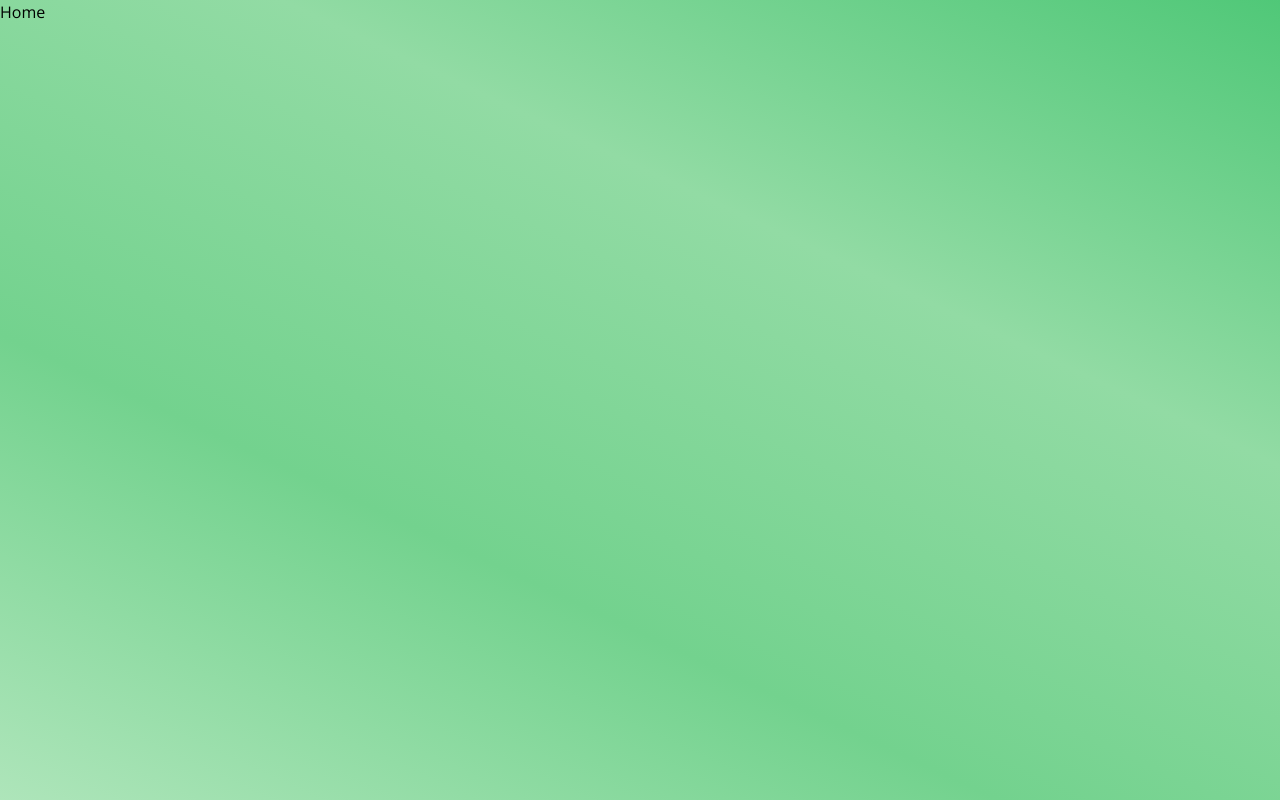
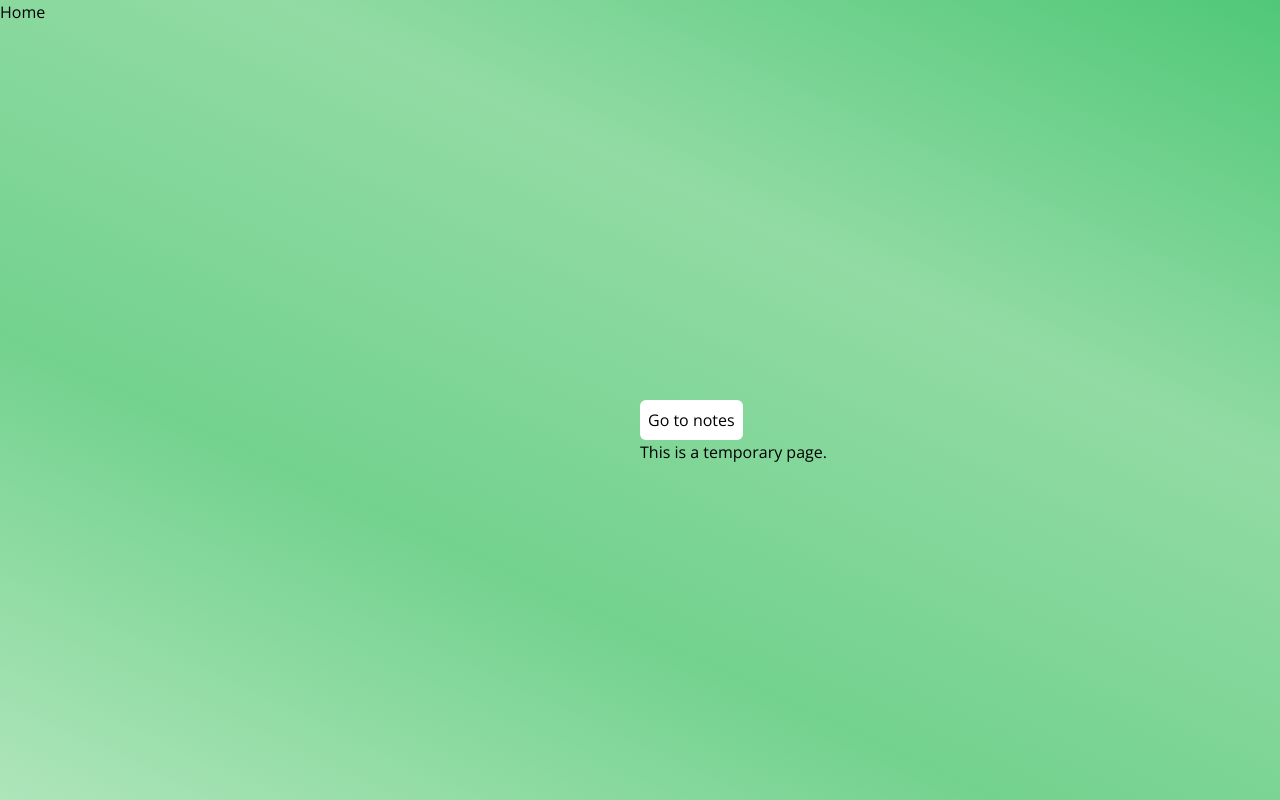
Before and after one commit to taskward/taskward-v1-website, a React (Vite) app: page / in a window 1280 px wide. Built offline with nearby package versions, Linux system fonts and the light colour scheme.

Commit message:
Temporary page.

```diff
--- a/src/pages/Home/index.tsx
+++ b/src/pages/Home/index.tsx
@@ -1,8 +1,19 @@
 import clsx from "clsx";
+import { Link } from "react-router-dom";
 import styles from "./styles.module.css";
 
 export default function Home(): JSX.Element {
   return (
-    <div className={clsx(styles.background, "w-screen h-screen")}>Home</div>
+    <div className={clsx(styles.background, "w-screen h-screen")}>
+      Home
+      <div className="absolute inset-x-1/2 inset-y-1/2 m-auto text-center">
+        <Link to="/note">
+          <h1 className="bg-white w-fit cursor-pointer rounded-md p-2 whitespace-nowrap hover:bg-slate-300">
+            Go to notes
+          </h1>
+        </Link>
+        <div className="whitespace-nowrap">This is a temporary page.</div>
+      </div>
+    </div>
   );
 }
```
